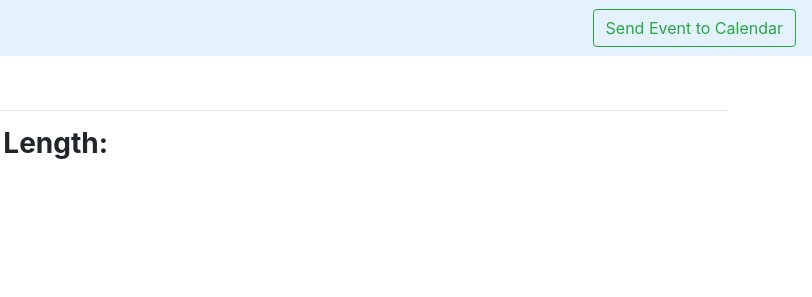
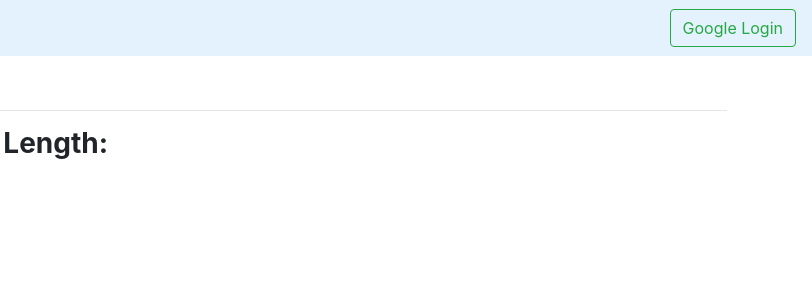
Before and after one commit to WillHof/sharkweek, a website: page public/home.html in a window 1280 px wide. Shown: the full height of the page, 468-1280 px from the left. Drawn offline with nearby package versions, Linux system fonts and the light colour scheme; no server answers.

Commit message:
updated stuff

```diff
--- a/public/app/updateUser.js
+++ b/public/app/updateUser.js
@@ -1,5 +1,4 @@
 $(document).ready(function () {
-
 
     $("#upToDate").hide();
     $("#submitUpdate").hide();
@@ -36,7 +35,6 @@ $(document).ready(function () {
         $("#q2").hide();
         $("#upToDate").show();
     });
-
 
     logincheck()
     getHistory()
--- a/public/home.html
+++ b/public/home.html
@@ -34,8 +34,7 @@
                     <a class="nav-link" href="./purchase.html">Buy Stuff <span class="sr-only">(current)</span></a>
                 </li>
             </ul>
-            <button class="btn btn-outline-success my-2 my-sm-0" type="submit" id="google">Send Event to
-                Calendar</button>
+            <button class="btn btn-outline-success my-2 my-sm-0" type="submit" id="google">Google Login</button>
         </div>
     </nav>
 
```
